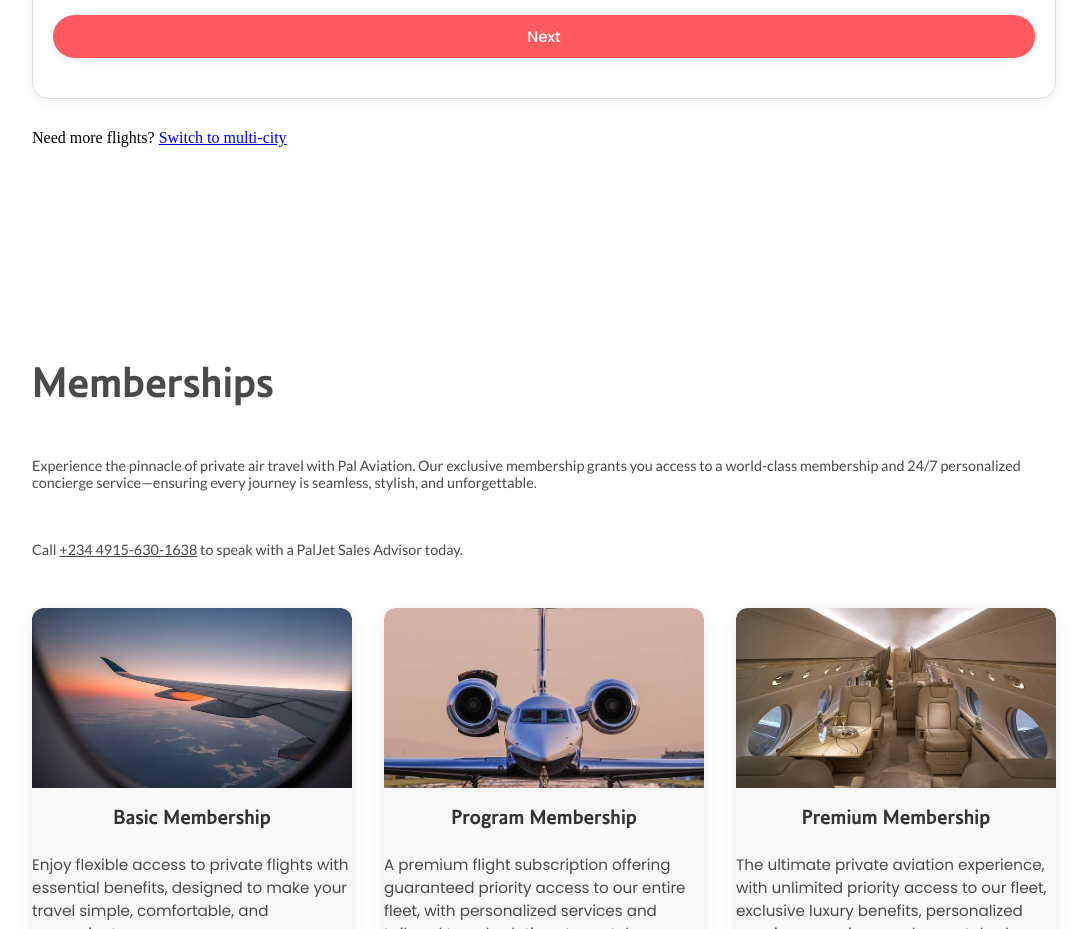
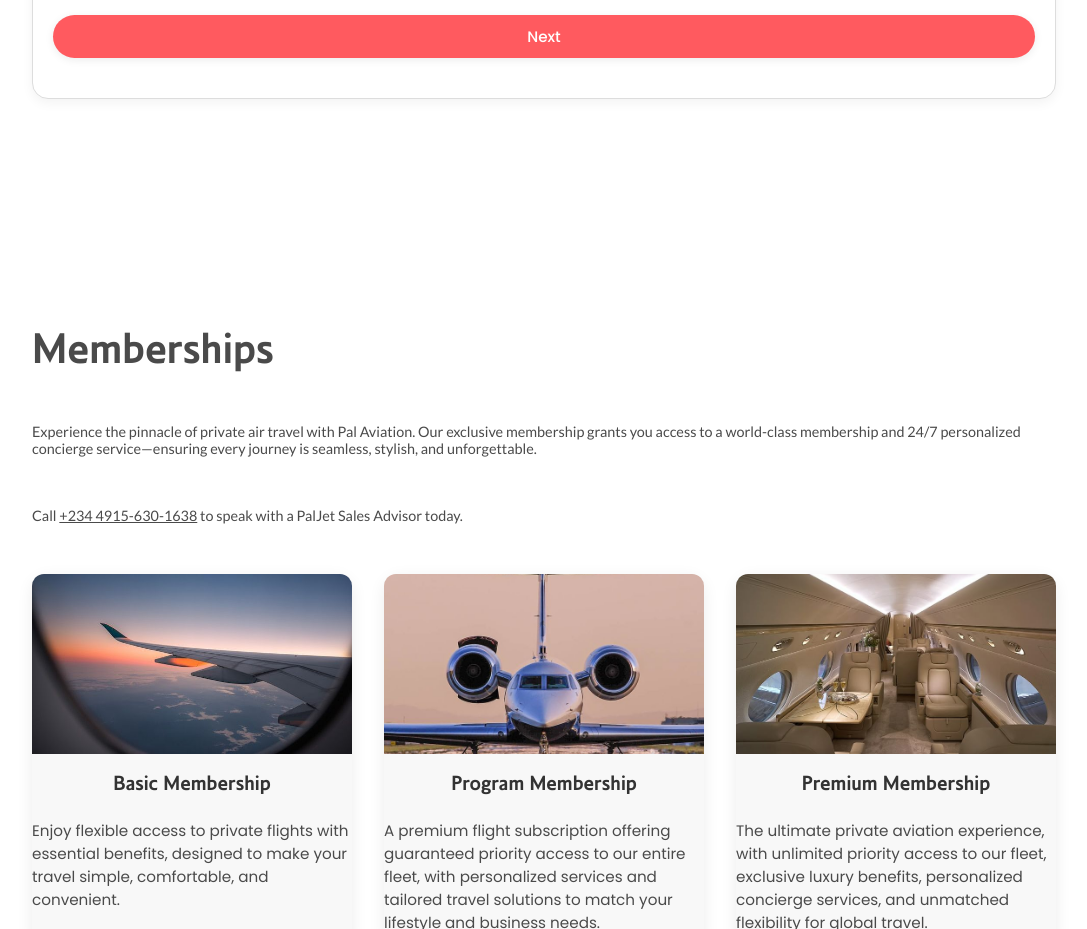
Before and after one commit to Dahmii/pal-aviation, a React (Vite) app: page / in a window 1280 px wide. Shown: the part 1200-2129 px from the top of the page, without its empty margins (96-1183 px from the left). Built offline with nearby package versions, Linux system fonts and the light colour scheme; a web font is replaced by a local one.

Commit message:
rm plan switch

```diff
--- a/src/components/Plan/Plan.jsx
+++ b/src/components/Plan/Plan.jsx
@@ -261,9 +261,9 @@ export default function PlanForm() {
         </div>
       </form>
 
-      <p className="multi-city">
+      {/* <p className="multi-city">
         Need more flights? <a href="#">Switch to multi-city</a>
-      </p>
+      </p> */}
     </div>
   );
 }
```
